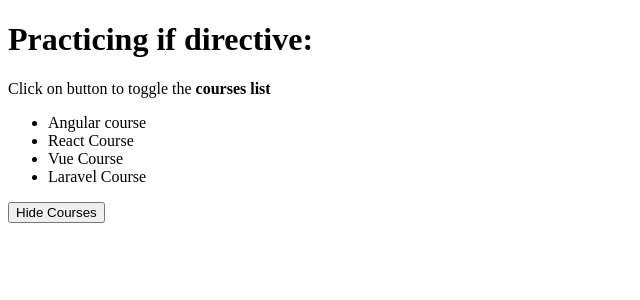
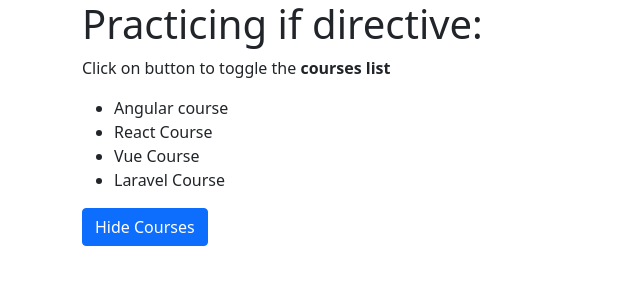
Before and after one commit to MatheusMattana/angular-practice, an Angular app: page /if-directive in a window 1280 px wide. Shown: the top 300 px of the page, without its empty margins (0-640 px from the left). Built offline with nearby package versions, Linux system fonts and the light colour scheme.

Commit message:
feat: Installing bootstrap on the project

```diff
--- a/package.json
+++ b/package.json
@@ -15,9 +15,13 @@
     "@angular/compiler": "~13.2.0",
     "@angular/core": "~13.2.0",
     "@angular/forms": "~13.2.0",
+    "@angular/localize": "~13.2.0",
     "@angular/platform-browser": "~13.2.0",
     "@angular/platform-browser-dynamic": "~13.2.0",
     "@angular/router": "~13.2.0",
+    "@ng-bootstrap/ng-bootstrap": "^12.0.0",
+    "@popperjs/core": "^2.10.2",
+    "bootstrap": "^5.1.3",
     "rxjs": "~7.5.0",
     "tslib": "^2.3.0",
     "zone.js": "~0.11.4"
--- a/src/app/app.module.ts
+++ b/src/app/app.module.ts
@@ -3,10 +3,11 @@ import { BrowserModule } from '@angular/platform-browser';
 
 import { AppRoutingModule } from './app-routing.module';
 import { AppComponent } from './app.component';
+import { NgbModule } from '@ng-bootstrap/ng-bootstrap';
 
 @NgModule({
   declarations: [AppComponent],
-  imports: [BrowserModule, AppRoutingModule],
+  imports: [BrowserModule, AppRoutingModule, NgbModule],
   providers: [],
   bootstrap: [AppComponent],
 })
--- a/src/app/components/directive-if/directive-if.component.html
+++ b/src/app/components/directive-if/directive-if.component.html
@@ -55,7 +55,7 @@
     </li>
   </ul>
 
-  <button (click)="toggleCourses()">
+  <button type="button" class="btn btn-primary" (click)="toggleCourses()">
     <span *ngIf="showCourses">
       Hide Courses
     </span>
--- a/src/polyfills.ts
+++ b/src/polyfills.ts
@@ -1,3 +1,7 @@
+/***************************************************************************************************
+ * Load `$localize` onto the global scope - used if i18n tags appear in Angular templates.
+ */
+import '@angular/localize/init';
 /**
  * This file includes polyfills needed by Angular and is loaded before the app.
  * You can add your own extra polyfills to this file.
--- a/src/styles.scss
+++ b/src/styles.scss
@@ -1 +1,4 @@
 /* You can add global styles to this file, and also import other style files */
+
+/* Importing Bootstrap SCSS file. */
+@import '~bootstrap/scss/bootstrap';
```
Also changed, not shown: 1 other file (tests, documents, lock files or other folders).
